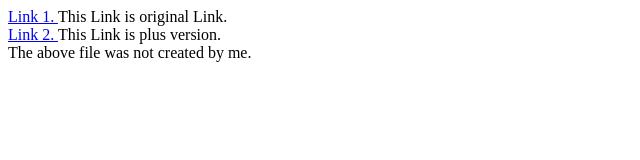
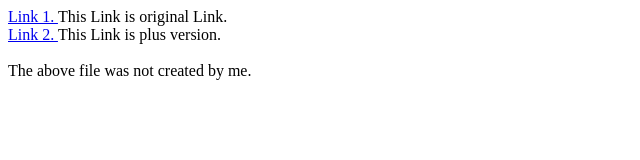
Before and after one commit to project-dy/Noneinformation-0x1-, a plain HTML site: page docs/Link_예제/index.html in a window 1280 px wide. Shown: the whole page, without its empty margins (0-640 px from the left). Drawn offline with Linux system fonts and the light colour scheme.

Commit message:
Update index.html

```diff
--- a/docs/Link_예제/index.html
+++ b/docs/Link_예제/index.html
@@ -6,7 +6,7 @@
 </head>
 <body>
     <a href="https://github.com/ZeroCho/es2021-webgame/blob/master/2048.html">Link 1. </a>This Link is original Link.<br>
-    <a href="https://github.com/ZeroCho/es2021-webgame/blob/master/2048-self.html">Link 2. </a>This Link is plus version.<br>
+    <a href="https://github.com/ZeroCho/es2021-webgame/blob/master/2048-self.html">Link 2. </a>This Link is plus version.<br><br>
     The above file was not created by me.
 </body>
 </html>
```
